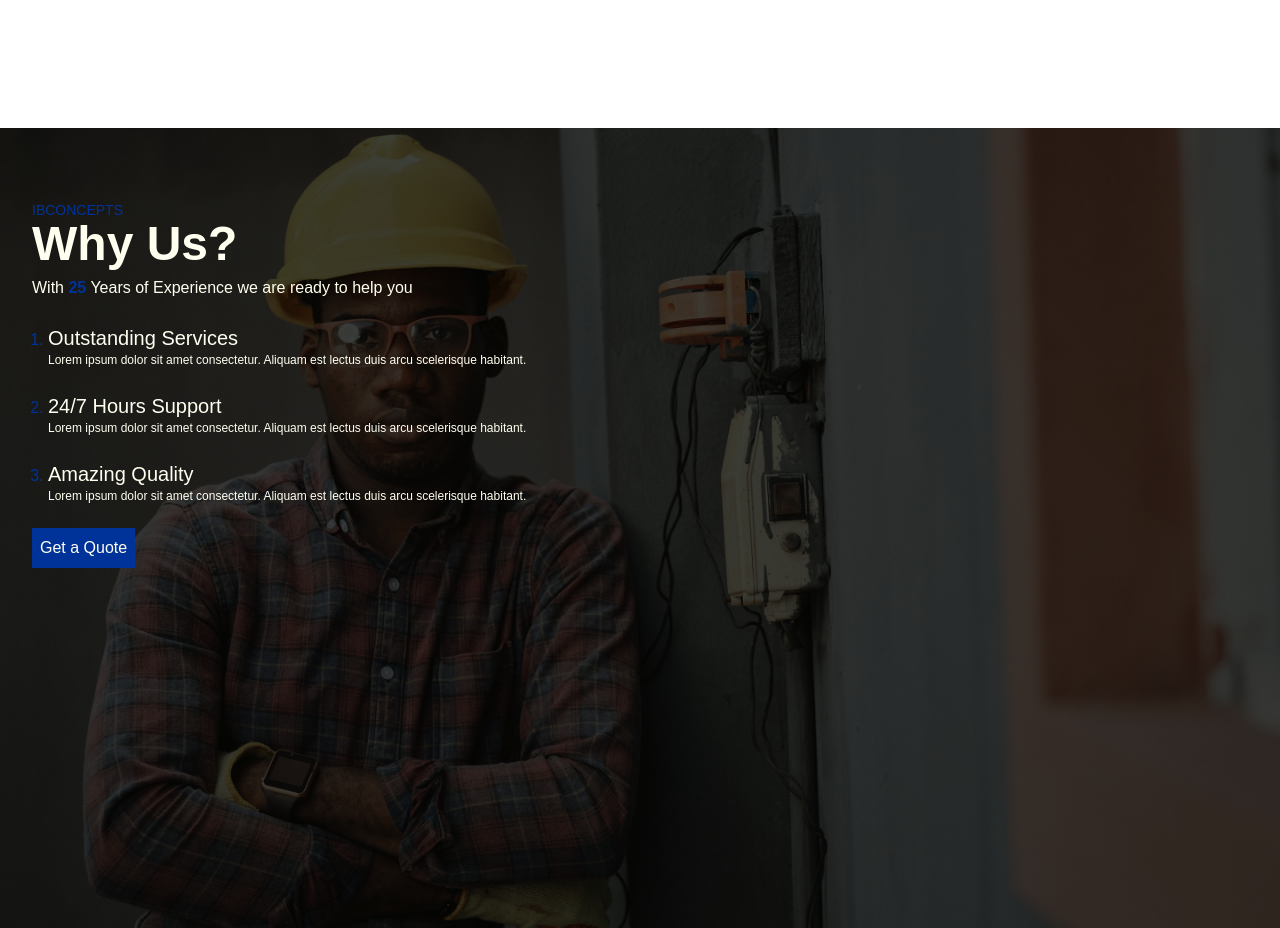
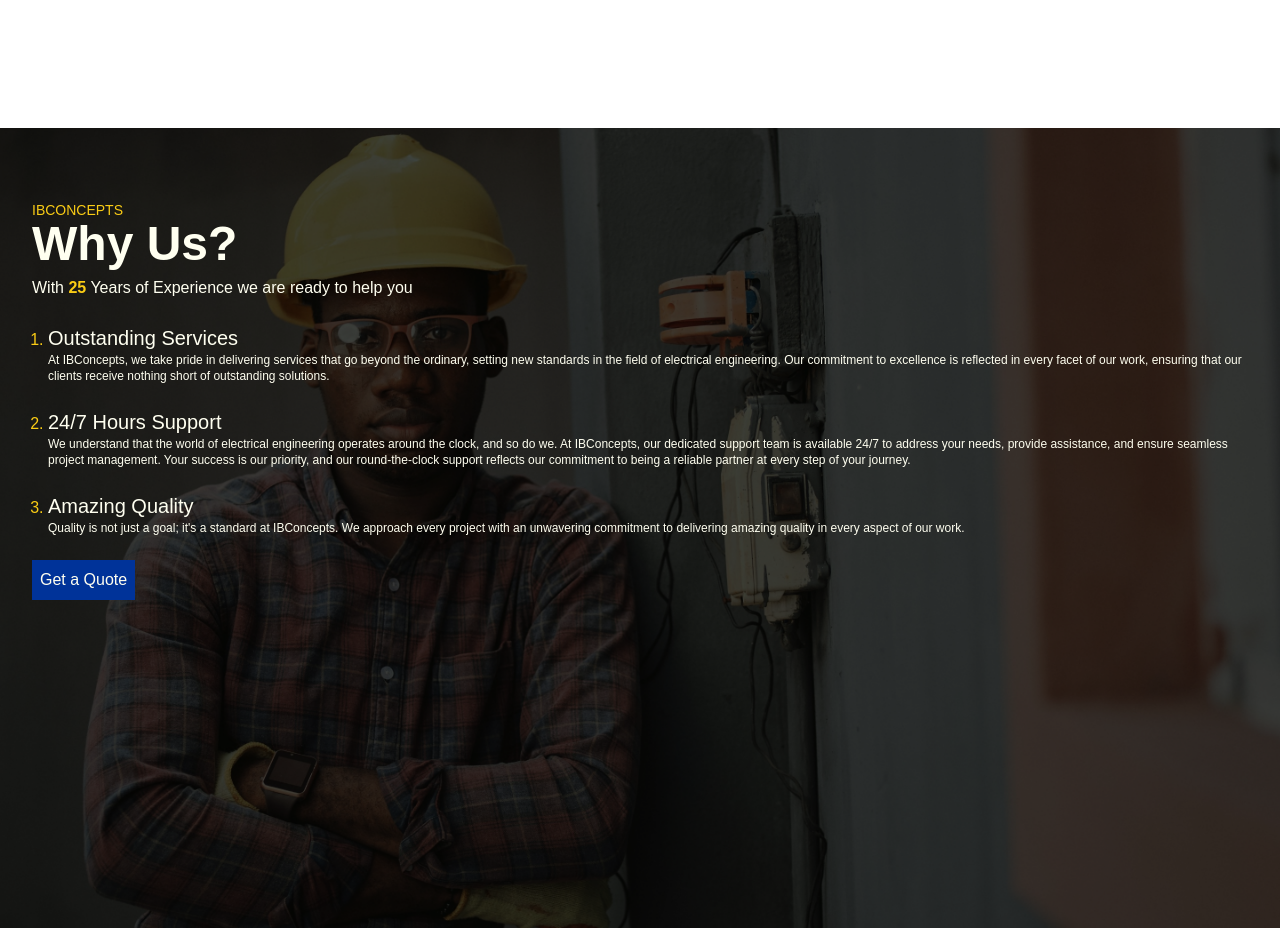
Before and after one commit to devhabeeblateef/ibconceptsandlogistics, a Next.js app in the folder client/: page /why in a window 1280 px wide. Built offline with nearby package versions, Linux system fonts and the light colour scheme.

Commit message:
fix nav, adjsut typeface, add medium link

```diff
--- a/client/pages/UI/Nav.js
+++ b/client/pages/UI/Nav.js
@@ -22,7 +22,11 @@ function Nav() {
         </li>
         </Link>
         <span className='space-x-16 hidden md:flex'>
-        <motion.li initial={{x: 200}} animate={{x: 0}} transition={{duration: 1}} className='cursor-pointer'>Home</motion.li>
+        <motion.li
+        initial={{x: 200}}
+        animate={{x: 0}}
+        transition={{duration: 1}}
+        className='cursor-pointer font-bold'>Home</motion.li>
         <motion.li initial={{x: 200}} animate={{x: 0}} transition={{duration: 2}} className='cursor-pointer'>Our Work</motion.li>
         <motion.li initial={{x: 200}} animate={{x: 0}} transition={{duration: 3}} className='cursor-pointer'>About</motion.li>
         <motion.li initial={{x: 200}} animate={{x: 0}} transition={{duration: 3}} className='cursor-pointer'>Contact Us</motion.li>
@@ -44,11 +48,10 @@ function Nav() {
             transition={{ duration: 0.2, ease: 'easeInOut' }}
             className='w-screen'
           >
-            <ul className='space-y-2 mt-6 text-[#393535] text-sm font-bold'>
-              <li>Home</li>
-              <li>Our Work</li>
-              <li>About</li>
-              <li>Contact Us</li>
+            <ul className='mt-6  text-[#393535] text-sm font-bold'>
+              <Link href="/"><li className='mb-4'>Home</li></Link>
+              <Link href="/productdisplay"><li className='mb-4'>Our Work</li></Link>
+              <Link href="/contactus"><li className='mb-4'>Contact Us</li></Link>
             </ul>
           </motion.div>
         )}
--- a/client/pages/hero.js
+++ b/client/pages/hero.js
@@ -14,7 +14,7 @@ function Hero() {
          <span className='text-yellow-400'> future</span> with
         <span className='text-yellow-400'> power</span> and precision</p>
 
-        <p className='text-sm pt-4'>
+        <p className='text-xs pt-4 leading-6'>
         IBConcepts illuminates the future with cutting-edge precision and power,
         setting new standards in electrical engineering. Our commitment to innovation and
          sustainability ensures that each project transforms possibilities into reality.
--- a/client/pages/index.js
+++ b/client/pages/index.js
@@ -14,7 +14,7 @@ export default function Home() {
       <Nav/>
       <Hero/>
       <Show/>
-      <About/>
+      <About id="#about"/>
       <Why/>
       <Footer/>
     </>
--- a/client/pages/show.js
+++ b/client/pages/show.js
@@ -1,12 +1,15 @@
 import React from 'react'
 import Image from 'next/image'
+import Link from 'next/link'
 
 function Show() {
   return (
     <div className='h-full text-[#FFFFF0] w-screen bg-[#0C0C0C]'>
       <p className='text-4xl text-center m-auto pt-16'>IB Concepts</p>
       <p className='text-center pt-2 text-md'>Creativity at its peak.</p>
+      <Link href="https://medium.com/@ibconceptsandlogistics/ibconcepts-69adfb7ec008">
       <p className='text-blue-500 m-auto mt-2 text-center'>Learn more &gt; </p>
+      </Link>
 
       <div>
         <Image src="/building.png" width={300} height={300} className='w-96 pt-12 p-0 m-auto' alt="IB Concepts" />
--- a/client/pages/why.js
+++ b/client/pages/why.js
@@ -4,30 +4,35 @@ import React from 'react'
 function Why() {
   return (
     <div className='text-[#FFFFF0] h-screen bg-whyimage mt-32 p-8 w-screen bg-left bg-cover'>
-    <p className='mt-10 font-thin text-sm text-[#003399]'>IBCONCEPTS</p>
+    <p className='mt-10 font-thin text-sm text-yellow-400'>IBCONCEPTS</p>
       <h1 className=' font-semibold text-5xl mt-0'>Why Us?</h1>
-      <p className='mt-2 text-md'>With <strong className='text-[#003399]'>25</strong>  Years of  Experience
+      <p className='mt-2 text-md'>With <strong className='text-yellow-400'>25</strong>  Years of  Experience
       we are ready to help you</p>
 
       <ul className='mt-6 list-decimal space-y-6 ml-4'>
         <li>
         <label className='text-xl'>Outstanding Services</label>
-        <section className='text-xs'>Lorem ipsum dolor sit amet consectetur.
-        Aliquam est lectus duis arcu scelerisque habitant.
+        <section className='text-xs'>At IBConcepts, we take pride in delivering services that go beyond the ordinary, setting new standards in the field of electrical engineering. Our commitment to excellence is reflected in every facet of our work,
+        ensuring that our clients receive nothing short of outstanding solutions.
         </section>
         </li>
 
         <li>
         <label className='text-xl'>24/7 Hours Support</label>
-        <section className='text-xs'>Lorem ipsum dolor sit amet consectetur.
-        Aliquam est lectus duis arcu scelerisque habitant. </section>
+        <section className='text-xs'>We understand that the world of electrical engineering operates around
+         the clock, and so do we. At IBConcepts, our dedicated support team is available
+         24/7 to address your needs, provide assistance, and ensure seamless project management.
+         Your success is our priority, and our round-the-clock support reflects our commitment to being a
+         reliable partner at every step of your journey.
+         </section>
         </li>
 
         <li>
         <label className='text-xl'>Amazing Quality</label>
         <section className='text-xs'>
-        Lorem ipsum dolor sit amet consectetur.
-        Aliquam est lectus duis arcu scelerisque habitant.
+        Quality is not just a goal; it's a standard at IBConcepts.
+        We approach every project with an unwavering commitment to
+         delivering amazing quality in every aspect of our work.
         </section>
         </li>
       </ul>
--- a/client/styles/globals.css
+++ b/client/styles/globals.css
@@ -19,7 +19,7 @@ li::marker{
   border-radius: 2ch;
   padding-inline: 2ch;
   margin-inline-end: 2ch;
-  color: #003399;
+  color: rgb(250 204 21 / var(--tw-text-opacity));
 }
 
 /* ProductDisplay.css */
```
